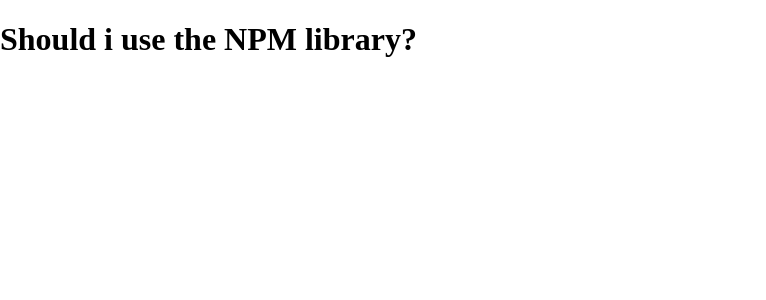
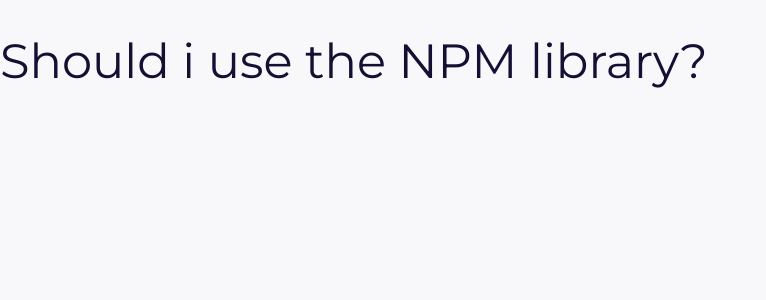
Before and after one commit to psuomine/ShouldIUse, a React (Create React App) app: page / in a window 1280 px wide. Shown: the top 300 px of the page, without its empty margins (0-766 px from the left). Built offline with nearby package versions, Linux system fonts and the light colour scheme; no server answers.

Commit message:
Adding theme and Heading and Typography components

```diff
--- a/src/components/PageTitle.jsx
+++ b/src/components/PageTitle.jsx
@@ -1,7 +1,8 @@
 import React from 'react'
 import PropTypes from 'prop-types'
+import { H1 } from 'components/styles/Heading'
 
-const PageTitle = ({ title }) => <h1>{title}</h1>
+const PageTitle = ({ title }) => <H1>{title}</H1>
 
 PageTitle.propTypes = {
   title: PropTypes.string.isRequired,
--- /dev/null
+++ b/src/components/styles/Heading.jsx
@@ -0,0 +1,21 @@
+import styled, { css } from 'styled-components'
+
+const headingStyles = css`
+  color: ${props => props.theme.text};
+  font-weight: 400;
+`
+
+export const H1 = styled.h1`
+  font-size: 48px;
+  ${headingStyles}
+`
+
+export const H2 = styled.h2`
+  font-size: 34px;
+  ${headingStyles}
+`
+
+export const H3 = styled.h3`
+  font-size: 24px;
+  ${headingStyles}
+`
--- a/src/index.js
+++ b/src/index.js
@@ -9,6 +9,8 @@
 import App from './App'
 import * as serviceWorker from './serviceWorker'
 import GlobalStyle from './theme/GlobalStyle'
+import Theme from './theme/Theme'
+import { ThemeProvider } from 'styled-components'
 
 const GITHUB_BASE_URL = 'https://api.github.com/graphql'
 
@@ -40,7 +42,9 @@
 
 ReactDOM.render(
   <ApolloProvider client={client}>
-    <App />
+    <ThemeProvider theme={Theme}>
+      <App />
+    </ThemeProvider>
     <GlobalStyle />
   </ApolloProvider>,
   document.getElementById('root')
--- a/src/theme/GlobalStyle.js
+++ b/src/theme/GlobalStyle.js
@@ -1,6 +1,8 @@
 import { createGlobalStyle } from 'styled-components'
 
 const GlobalStyle = createGlobalStyle`
+@import url('https://fonts.googleapis.com/css?family=Montserrat:400,500');
+
 	*::before,
 	*::after,
 	*{
@@ -10,6 +12,7 @@
 	html,
 	body {
 		height: 100%;
+		background-color: #F8F7F9;
 	}
 
 	body {
--- /dev/null
+++ b/src/theme/Theme.js
@@ -0,0 +1,9 @@
+const Theme = {
+  background: '#F8F7F9',
+  primary: '#651EFF',
+  text: '#141033',
+  textSecondary: '#9171D6',
+  mutedText: 'rgba(0,0,0,.54)',
+}
+
+export default Theme
```
Also changed, not shown: src/components/styles/Typography.jsx (added, +12 -0 lines), 1 other file (tests, documents, lock files or other folders).
